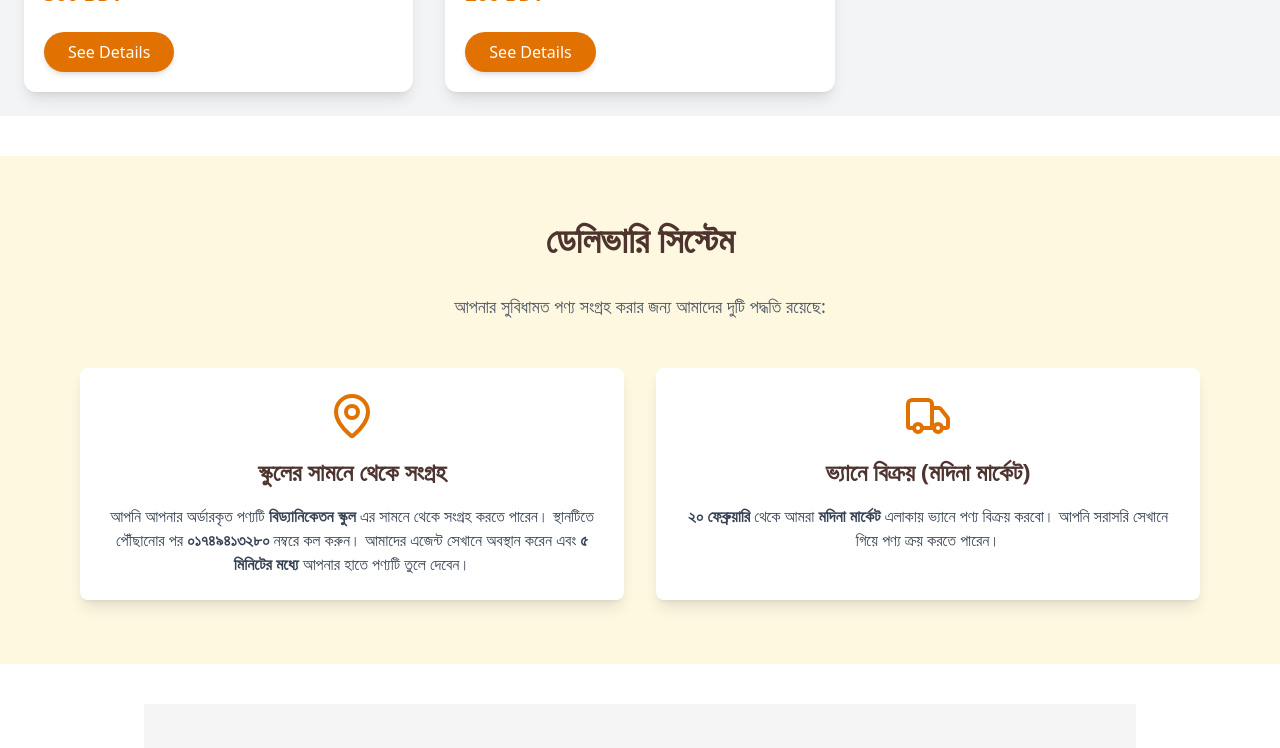
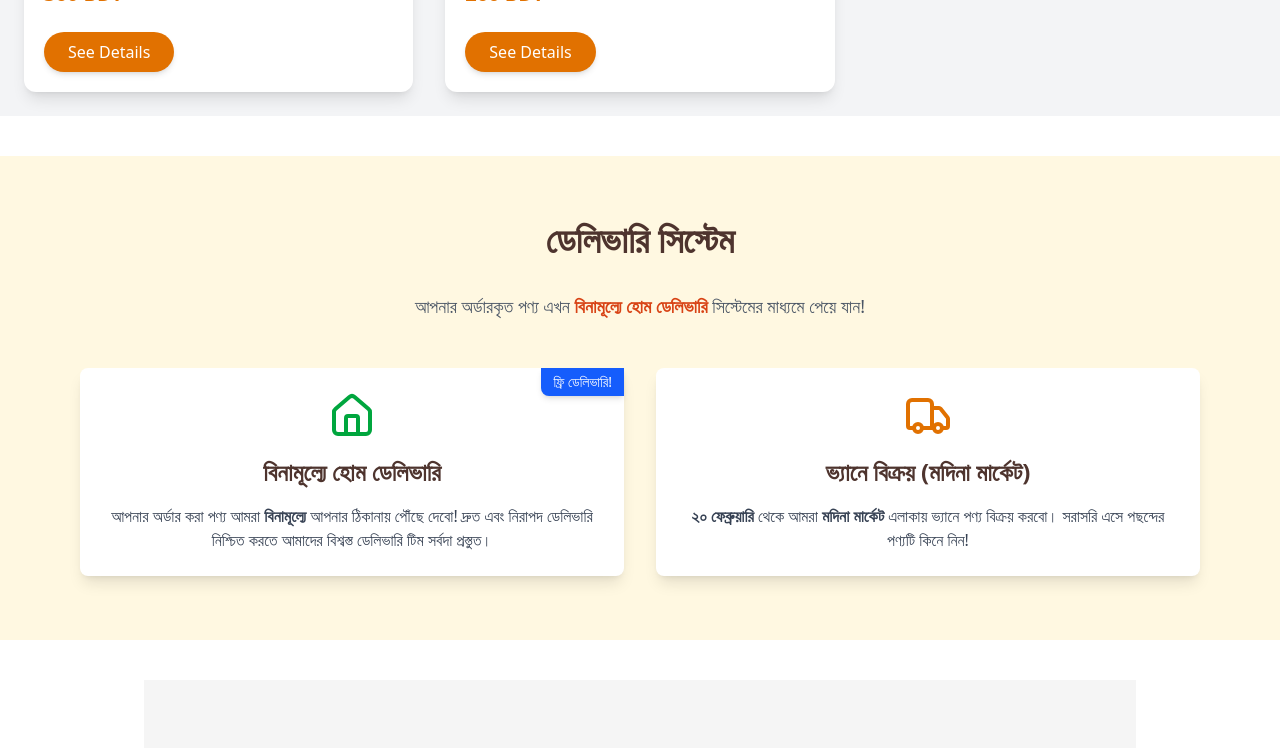
Before and after one commit to A-Farabi/Merris-wellness-bd, a React (Vite) app: page / in a window 1280 px wide. Shown: the part 1772-2520 px from the top of the page. Built offline with nearby package versions, Linux system fonts and the light colour scheme.

Commit message:
free home delivery added

```diff
--- a/src/Components/Banner.jsx
+++ b/src/Components/Banner.jsx
@@ -32,7 +32,8 @@ const Banner = () => {
           animate={{ opacity: 1, y: 0 }}
           transition={{ duration: 1, delay: 0.5 }}
         >
-          Indulge in Nature Sweetness
+          আমরা কিছু উদ্যমী ইয়াং স্টুডেন্ট পোলাপান রমজানে ন্যায্যমূল্যে খেজুর সরবরাহের উদ্যোগ নিয়েছি।
+          এর পাশাপাশি, ফাউন্ডেশন প্রজেক্ট হিসেবে আমরা ইনশাল্লাহ **রমজানের অত্যাবশ্যকীয় পণ্য** (মসুর ডাল, চানা, চানার ডাল) ভ্যানে বিক্রি করবো।
         </motion.p>
 
         <motion.a
--- a/src/Components/DeliverySystem.jsx
+++ b/src/Components/DeliverySystem.jsx
@@ -1,6 +1,6 @@
 // DeliverySystem.jsx
 import { motion } from 'framer-motion';
-import { MapPin, Truck } from 'lucide-react';
+import { Truck, Home } from 'lucide-react';
 
 const DeliverySystem = () => {
   return (
@@ -10,29 +10,31 @@ const DeliverySystem = () => {
           ডেলিভারি সিস্টেম
         </h2>
         <p className="text-lg text-gray-600 mb-12">
-          আপনার সুবিধামত পণ্য সংগ্রহ করার জন্য আমাদের দুটি পদ্ধতি রয়েছে:
+          আপনার অর্ডারকৃত পণ্য এখন <span className="font-bold text-[#D84315]">বিনামূল্যে হোম ডেলিভারি</span> সিস্টেমের মাধ্যমে পেয়ে যান!
         </p>
 
         <div className="grid md:grid-cols-2 gap-8">
-          {/* Option 1: Pickup from School */}
+          {/* Option 1: Free Home Delivery */}
           <motion.div
-            className="bg-white p-6 rounded-lg shadow-lg hover:shadow-xl transition duration-300"
+            className="relative bg-white p-6 rounded-lg shadow-lg hover:shadow-xl transition duration-300"
             initial={{ opacity: 0, y: 50 }}
             animate={{ opacity: 1, y: 0 }}
             transition={{ duration: 0.5 }}
           >
-            <MapPin className="text-amber-600 w-12 h-12 mb-4 mx-auto" />
+            <div className="absolute top-0 right-0 bg-blue-600 text-white text-sm px-3 py-1 rounded-bl-lg shadow-md">
+              ফ্রি ডেলিভারি!
+            </div>
+            <Home className="text-green-600 w-12 h-12 mb-4 mx-auto" />
             <h3 className="text-2xl font-bold text-[#4E342E] mb-4">
-              স্কুলের সামনে থেকে সংগ্রহ
+              বিনামূল্যে হোম ডেলিভারি
             </h3>
             <p className="text-gray-700">
-              আপনি আপনার অর্ডারকৃত পণ্যটি <strong>বিড্যানিকেতন স্কুল</strong> এর সামনে থেকে সংগ্রহ করতে পারেন।
-              স্থানটিতে পৌঁছানোর পর <strong>০১৭৪৯৪১৩২৮০</strong> নম্বরে কল করুন।
-              আমাদের এজেন্ট সেখানে অবস্থান করেন এবং <strong>৫ মিনিটের মধ্যে</strong> আপনার হাতে পণ্যটি তুলে দেবেন।
+              আপনার অর্ডার করা পণ্য আমরা <span className="font-semibold">বিনামূল্যে</span> আপনার ঠিকানায় পৌঁছে দেবো!
+              দ্রুত এবং নিরাপদ ডেলিভারি নিশ্চিত করতে আমাদের বিশ্বস্ত ডেলিভারি টিম সর্বদা প্রস্তুত।
             </p>
           </motion.div>
 
-          {/* Option 2: Van Sale at Market */}
+          {/* Option 2: Van Sale at Modina Market */}
           <motion.div
             className="bg-white p-6 rounded-lg shadow-lg hover:shadow-xl transition duration-300"
             initial={{ opacity: 0, y: 50 }}
@@ -44,8 +46,8 @@ const DeliverySystem = () => {
               ভ্যানে বিক্রয় (মদিনা মার্কেট)
             </h3>
             <p className="text-gray-700">
-              <strong>২০ ফেব্রুয়ারি</strong> থেকে আমরা <strong>মদিনা মার্কেট</strong> এলাকায় ভ্যানে পণ্য বিক্রয় করবো।
-              আপনি সরাসরি সেখানে গিয়ে পণ্য ক্রয় করতে পারেন।
+              <span className="font-semibold">২০ ফেব্রুয়ারি</span> থেকে আমরা <span className="font-semibold">মদিনা মার্কেট</span> এলাকায় ভ্যানে পণ্য বিক্রয় করবো।
+              সরাসরি এসে পছন্দের পণ্যটি কিনে নিন!
             </p>
           </motion.div>
         </div>
```
